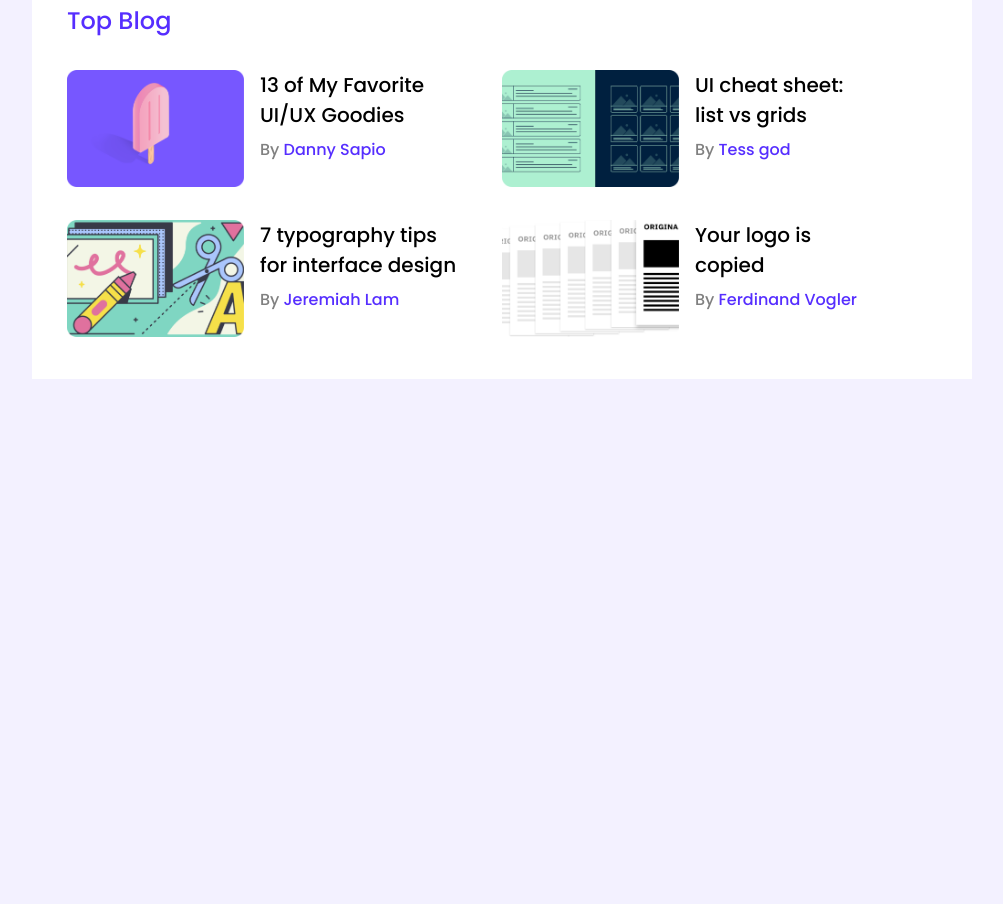
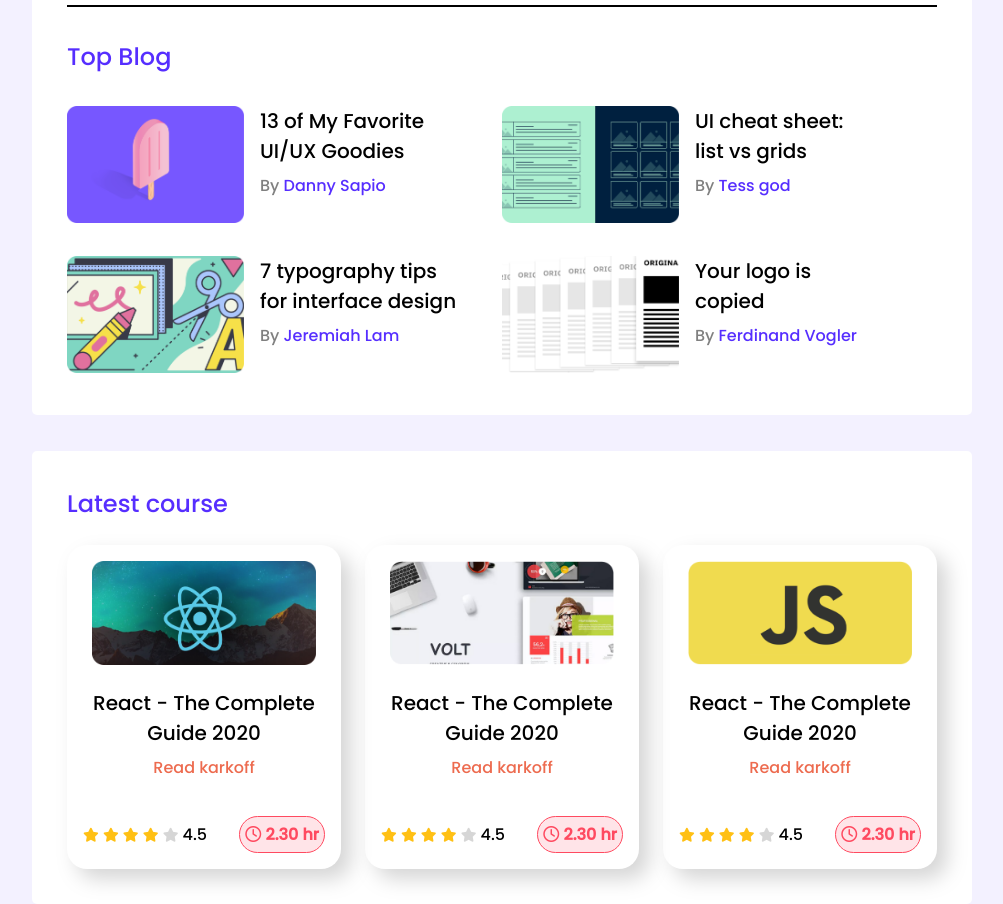
Before and after one commit to showrab09/leader-board-css3, a plain HTML site: page index.html in a window 1280 px wide. Shown: the part 327-1231 px from the top of the page, without its empty margins (138-1141 px from the left). Before the commit the page ends 800 px from the top, so only its background shows below. Drawn offline with Linux system fonts and the light colour scheme.

Commit message:
Course Added

```diff
--- a/index.html
+++ b/index.html
@@ -9,9 +9,13 @@
     <link rel="preconnect" href="https://fonts.googleapis.com" />
     <link rel="preconnect" href="https://fonts.gstatic.com" crossorigin />
     <link
-      href="https://fonts.googleapis.com/css2?family=Poppins:wght@300;500;600;900&display=swap"
+      href="https://fonts.googleapis.com/css2?family=Poppins:wght@500&display=swap"
       rel="stylesheet"
     />
+    <script
+      src="https://kit.fontawesome.com/e3e02704b5.js"
+      crossorigin="anonymous"
+    ></script>
   </head>
   <body>
     <main>
@@ -131,6 +135,89 @@
           </div>
         </div>
       </section>
+
+      <!-- course section -->
+
+      <section class="container">
+        <h4 class="course-head">Latest course</h4>
+        <div class="courses">
+          <div class="course">
+            <div class="box">
+              <div class="course-img">
+                <img src="images/courses/course-1.png" alt="" />
+              </div>
+              <h2 class="course-title">
+                React - The Complete <br />Guide 2020
+              </h2>
+              <p>Read karkoff</p>
+              <div class="course-info">
+                <div class="rating">
+                  <i class="fas fa-star fill"></i>
+                  <i class="fas fa-star fill"></i>
+                  <i class="fas fa-star fill"></i>
+                  <i class="fas fa-star fill"></i>
+                  <i class="fas fa-star empty"></i>
+                  <span>4.5</span>
+                </div>
+
+                <div class="course-duration">
+                  <i class="far fa-clock"></i> 2.30 hr
+                </div>
+              </div>
+            </div>
+          </div>
+          <div class="course">
+            <div class="box">
+              <div class="course-img">
+                <img src="images/courses/course-2.png" alt="" />
+              </div>
+              <h2 class="course-title">
+                React - The Complete <br />Guide 2020
+              </h2>
+              <p>Read karkoff</p>
+              <div class="course-info">
+                <div class="rating">
+                  <i class="fas fa-star fill"></i>
+                  <i class="fas fa-star fill"></i>
+                  <i class="fas fa-star fill"></i>
+                  <i class="fas fa-star fill"></i>
+                  <i class="fas fa-star empty"></i>
+                  <span>4.5</span>
+                </div>
+
+                <div class="course-duration">
+                  <i class="far fa-clock"></i> 2.30 hr
+                </div>
+              </div>
+            </div>
+          </div>
+          <div class="course">
+            <div class="box">
+              <div class="course-img">
+                <img src="images/courses/course-3.png" alt="" />
+              </div>
+              <h2 class="course-title">
+                React - The Complete <br />Guide 2020
+              </h2>
+              <p>Read karkoff</p>
+              <div class="course-info">
+                <div class="rating">
+                  <i class="fas fa-star fill"></i>
+                  <i class="fas fa-star fill"></i>
+                  <i class="fas fa-star fill"></i>
+                  <i class="fas fa-star fill"></i>
+                  <i class="fas fa-star empty"></i>
+                  <span>4.5</span>
+                </div>
+
+                <div class="course-duration">
+                  <i class="far fa-clock"></i> 2.30 hr
+                </div>
+              </div>
+            </div>
+          </div>
+        </div>
+      </section>
     </main>
   </body>
 </html>
--- a/style.css
+++ b/style.css
@@ -12,11 +12,15 @@ hr {
 main {
   display: flex;
   justify-content: center;
+  align-items: center;
+  flex-direction: column;
 }
 .container {
   background-color: #ffffff;
   width: 870px;
   padding: 35px;
+  border-radius: 5px;
+  margin-top: 36px;
 }
 .top-player {
   margin-bottom: 30px;
@@ -81,3 +85,67 @@ span {
 .blog-author p {
   color: gray;
 }
+/* COURSE SECTION */
+
+.course-head {
+  color: #562eff;
+  font-size: 24px;
+  font-weight: 500;
+  margin-bottom: 24px;
+}
+.courses {
+  display: grid;
+  grid-template-columns: repeat(3, 1fr);
+  grid-column-gap: 24px;
+}
+.course {
+  box-shadow: 10px 10px 20px rgba(128, 128, 128, 0.329);
+  border-radius: 20px;
+}
+.course-img img {
+  width: 224px;
+  height: 104px;
+  margin-bottom: 16px;
+}
+.box {
+  text-align: center;
+  margin-top: 16px;
+}
+.course-title {
+  font-size: 20px;
+  font-weight: 500;
+  margin-bottom: 7px;
+}
+.course p {
+  color: #ed6b4f;
+  font-style: 15px;
+  margin-bottom: 20px;
+}
+.fill {
+  color: #ffc014;
+  font-size: 14px;
+}
+.empty {
+  color: #aeaeae;
+  font-size: 14px;
+  opacity: 0.5;
+}
+.course-info {
+  display: flex;
+  align-items: center;
+  justify-content: space-between;
+  padding: 16px;
+}
+
+.course-duration {
+  background: #ffe4e8;
+  border-radius: 25px;
+  font-size: 16px;
+  font-weight: 600;
+  color: #ff4a60;
+  padding: 5px;
+  border: 1px solid #ff4a60;
+}
+.rating span {
+  color: black;
+}
```
